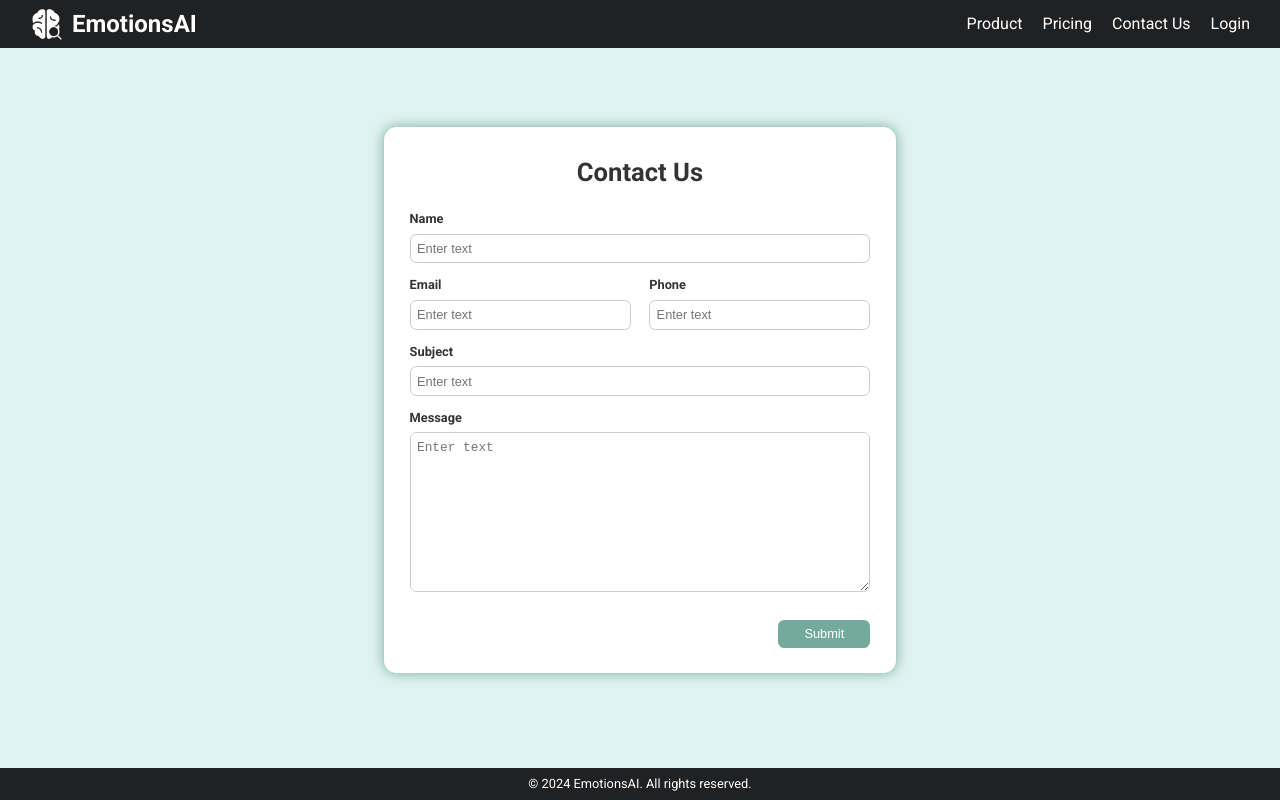
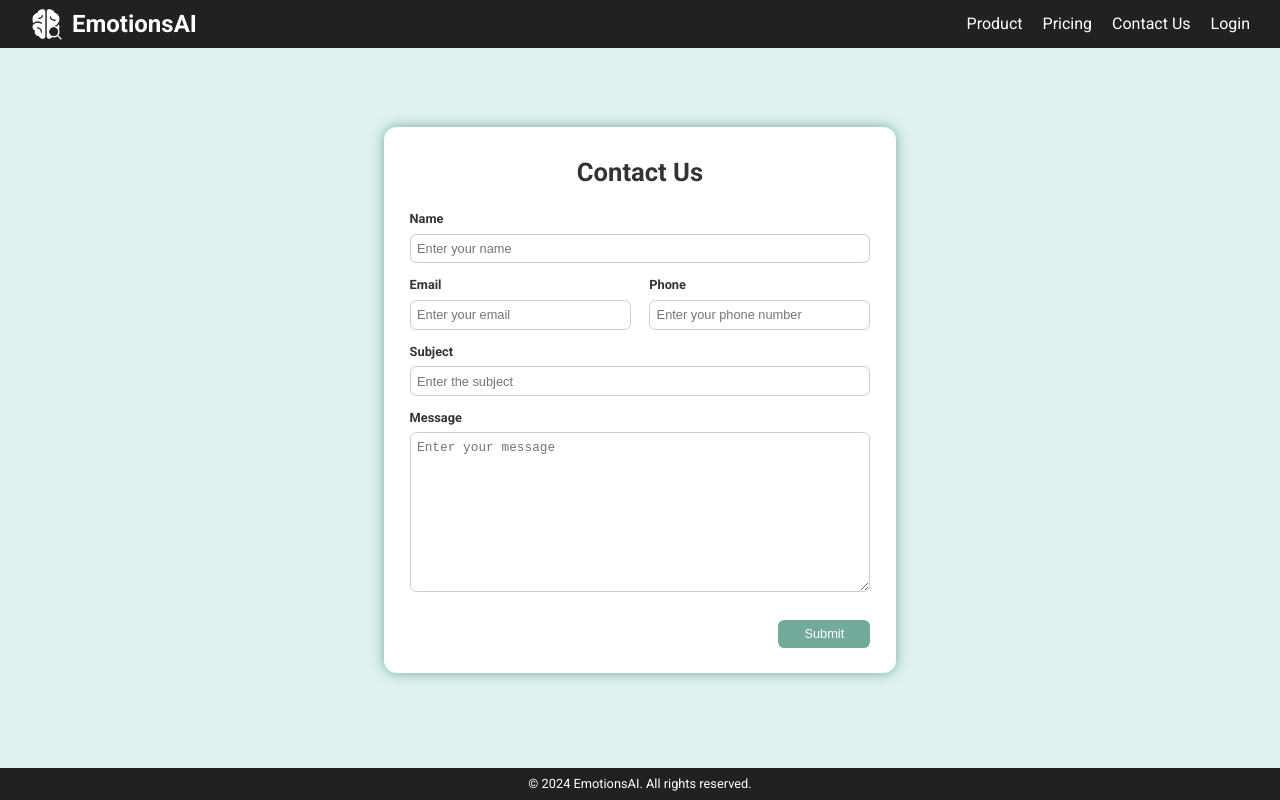
Before and after one commit to jhmbaska3231/emotionsAI_frontend, a React (Create React App) app: page /contact in a window 1280 px wide. Built offline with nearby package versions, Linux system fonts and the light colour scheme; no server answers; what aws-amplify would draw is missing.

Commit message:
added code for contactForm page

```diff
--- a/src/ContactForm.js
+++ b/src/ContactForm.js
@@ -2,6 +2,8 @@ import React, { useState } from 'react';
 import './ContactForm.css';
 import Navbar from './Navbar';
 import Footer from './Footer';
+
+import api, { removeBearerToken } from './api/axiosConfig';
 
 const ContactForm = () => {
     const [formData, setFormData] = useState({
@@ -17,19 +19,27 @@ const ContactForm = () => {
         setFormData({ ...formData, [name]: value });
     };
 
+    const validateForm = () => {
+        const { name, email, phone, subject, message } = formData;
+        return name && email && phone && subject && message;
+    };
+
     const handleSubmit = async (e) => {
         e.preventDefault();
-        const response = await fetch('/api/forms', {
-            method: 'POST',
-            headers: {
-                'Content-Type': 'application/json',
-            },
-            body: JSON.stringify(formData),
-        });
+        removeBearerToken();
 
-        if (response.ok) {
-            const result = await response.json();
-            console.log('Form submitted successfully:', result);
+        if (!validateForm()) {
+            alert('Please fill out all fields.');
+            return;
+        }
+
+        const currentDate = new Date().toISOString().split('T')[0];
+        const formDataWithDate = { ...formData, date: currentDate };
+
+        try {
+            const response = await api.post('/api/forms', formDataWithDate);
+            if (response.status === 200) {
+                alert('Form submitted successfully');
                 setFormData({
                     name: '',
                     email: '',
@@ -39,6 +49,10 @@ const ContactForm = () => {
                 });
             } else {
                 console.error('Failed to submit form');
+            }
+        } catch (error) {
+            console.error('Error submitting form:', error);
+            alert('There was an error submitting the form. Please try again later.');
         }
     };
 
@@ -58,8 +72,9 @@ const ContactForm = () => {
                                     name="name"
                                     value={formData.name}
                                     onChange={handleChange}
-                                    placeholder="Enter text"
+                                    placeholder="Enter your name"
                                     className="cf-contactInput"
+                                    required
                                 />
                             </div>
                             <div className="cf-contactFormGroup cf-contactHalfWidthContainer">
@@ -71,8 +86,9 @@ const ContactForm = () => {
                                         name="email"
                                         value={formData.email}
                                         onChange={handleChange}
-                                        placeholder="Enter text"
+                                        placeholder="Enter your email"
                                         className="cf-contactInput"
+                                        required
                                     />
                                 </div>
                                 <div className="cf-contactHalfWidth">
@@ -83,8 +99,9 @@ const ContactForm = () => {
                                         name="phone"
                                         value={formData.phone}
                                         onChange={handleChange}
-                                        placeholder="Enter text"
+                                        placeholder="Enter your phone number"
                                         className="cf-contactInput"
+                                        required
                                     />
                                 </div>
                             </div>
@@ -96,8 +113,9 @@ const ContactForm = () => {
                                     name="subject"
                                     value={formData.subject}
                                     onChange={handleChange}
-                                    placeholder="Enter text"
+                                    placeholder="Enter the subject"
                                     className="cf-contactInput"
+                                    required
                                 />
                             </div>
                             <div className="cf-contactFormGroup">
@@ -107,8 +125,9 @@ const ContactForm = () => {
                                     name="message"
                                     value={formData.message}
                                     onChange={handleChange}
-                                    placeholder="Enter text"
+                                    placeholder="Enter your message"
                                     className="cf-contactTextarea"
+                                    required
                                 />
                             </div>
                             <div className="cf-buttonWrapper">
--- a/src/api/axiosConfig.js
+++ b/src/api/axiosConfig.js
@@ -12,4 +12,8 @@ export const setBearerToken = (token) => {
     instance.defaults.headers.common['Authorization'] = `Bearer ${token}`;
 };
 
+export const removeBearerToken = () => {
+    delete instance.defaults.headers.common['Authorization'];
+};
+
 export default instance;
```
Also changed, not shown: 2 other files (tests, documents, lock files or other folders). Lines whose indentation alone changed are shown as unchanged.
